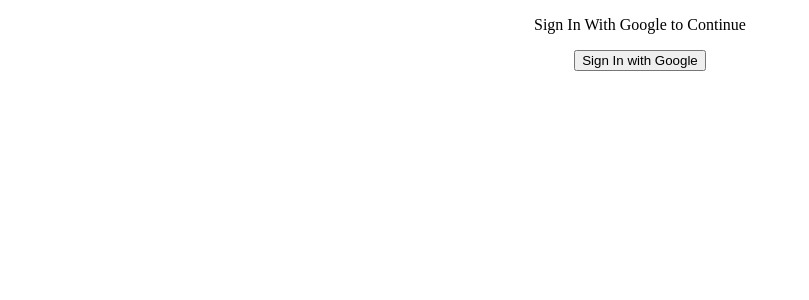
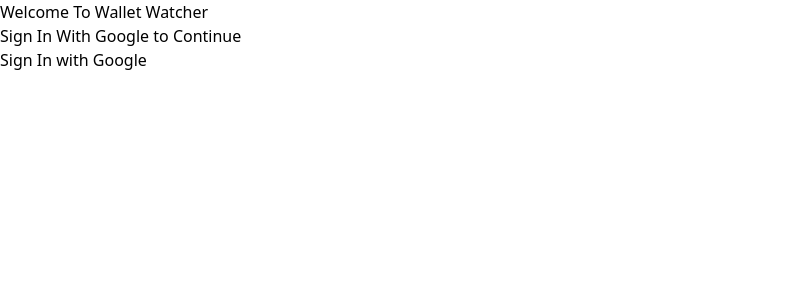
Before and after one commit to RavinduKavinda/wallet-watcher, a React (Create React App) app: page / in a window 1280 px wide. Shown: the top 300 px of the page, without its empty margins (0-809 px from the left). Built offline with nearby package versions, Linux system fonts and the light colour scheme.

Commit message:
install tailwind css

```diff
--- a/package.json
+++ b/package.json
@@ -10,7 +10,7 @@
     "react": "^18.3.1",
     "react-dom": "^18.3.1",
     "react-router-dom": "^6.23.1",
-    "react-scripts": "5.0.1",
+    "react-scripts": "^5.0.1",
     "web-vitals": "^2.1.4"
   },
   "scripts": {
@@ -36,5 +36,9 @@
       "last 1 firefox version",
       "last 1 safari version"
     ]
+  },
+  "devDependencies": {
+    "postcss-loader": "^8.1.1",
+    "tailwindcss": "^3.4.4"
   }
 }
--- a/src/App.css
+++ /dev/null
@@ -1,38 +0,0 @@
-.App {
-  text-align: center;
-}
-
-.App-logo {
-  height: 40vmin;
-  pointer-events: none;
-}
-
-@media (prefers-reduced-motion: no-preference) {
-  .App-logo {
-    animation: App-logo-spin infinite 20s linear;
-  }
-}
-
-.App-header {
-  background-color: #282c34;
-  min-height: 100vh;
-  display: flex;
-  flex-direction: column;
-  align-items: center;
-  justify-content: center;
-  font-size: calc(10px + 2vmin);
-  color: white;
-}
-
-.App-link {
-  color: #61dafb;
-}
-
-@keyframes App-logo-spin {
-  from {
-    transform: rotate(0deg);
-  }
-  to {
-    transform: rotate(360deg);
-  }
-}
--- a/src/App.js
+++ b/src/App.js
@@ -1,7 +1,7 @@
-import './App.css';
 import { BrowserRouter, Routes, Route } from 'react-router-dom';
 import { Auth } from './pages/auth/index';
 import { Expense } from './pages/expence/index';
+import './index.css';
 
 function App() {
   return (
--- /dev/null
+++ b/src/index.css
@@ -0,0 +1,3 @@
+@tailwind base;
+@tailwind components;
+@tailwind utilities;
--- a/src/pages/auth/index.jsx
+++ b/src/pages/auth/index.jsx
@@ -1,10 +1,9 @@
 import React from "react";
-import { auth, provider } from "../../config/firebase-config"
+import { auth, provider } from "../../config/firebase-config";
 import { signInWithPopup } from "firebase/auth";
 import { useNavigate } from "react-router-dom";
 
 export const Auth = () => {
-
   const navigate = useNavigate();
 
   //google sign in
@@ -18,18 +17,21 @@
       name: results.user.displayName,
       profilePhoto: results.user.photoURL,
       isAuth: true,
-    }
+    };
     localStorage.setItem("auth", JSON.stringify(authInfo));
     navigate("/wallet-watcher"); //when after sign in go to "/wallet-watcher"
   };
 
   return (
-    <div className="login-page">
-      <p className="">Sign In With Google to Continue</p>
+    <div className="container">
+      <div className="login-page">
+        <h1 className="">Welcome To Wallet Watcher</h1>
+        <p className="">Sign In With Google to Continue</p>
 
-      <button className="login-with-google-btn" onClick={signInWithGoogle}>
-        Sign In with Google
-      </button>
+        <button className="login-with-google-btn" onClick={signInWithGoogle}>
+          Sign In with Google
+        </button>
+      </div>
     </div>
   );
 };
--- /dev/null
+++ b/tailwind.config.js
@@ -0,0 +1,10 @@
+/** @type {import('tailwindcss').Config} */
+module.exports = {
+  content: [
+    "./src/**/*.{js,jsx,ts,tsx}",
+  ],
+  theme: {
+    extend: {},
+  },
+  plugins: [],
+}
```
Also changed, not shown: 1 other file (tests, documents, lock files or other folders).
